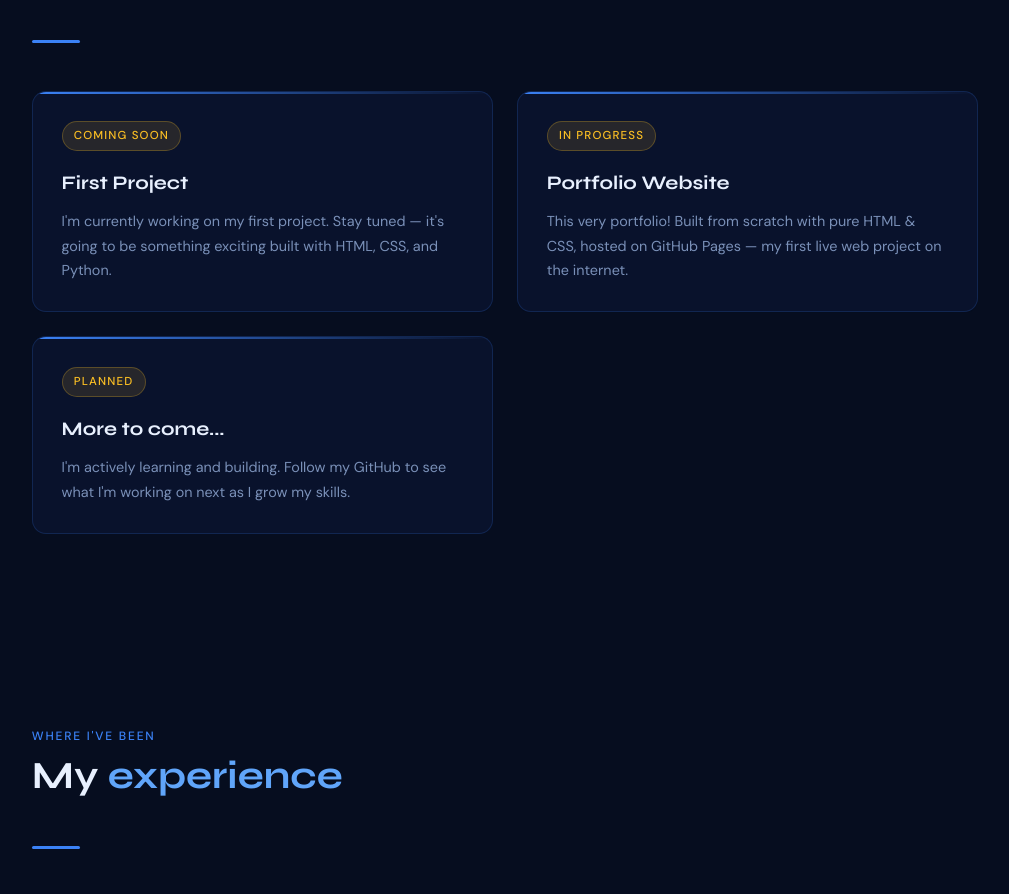
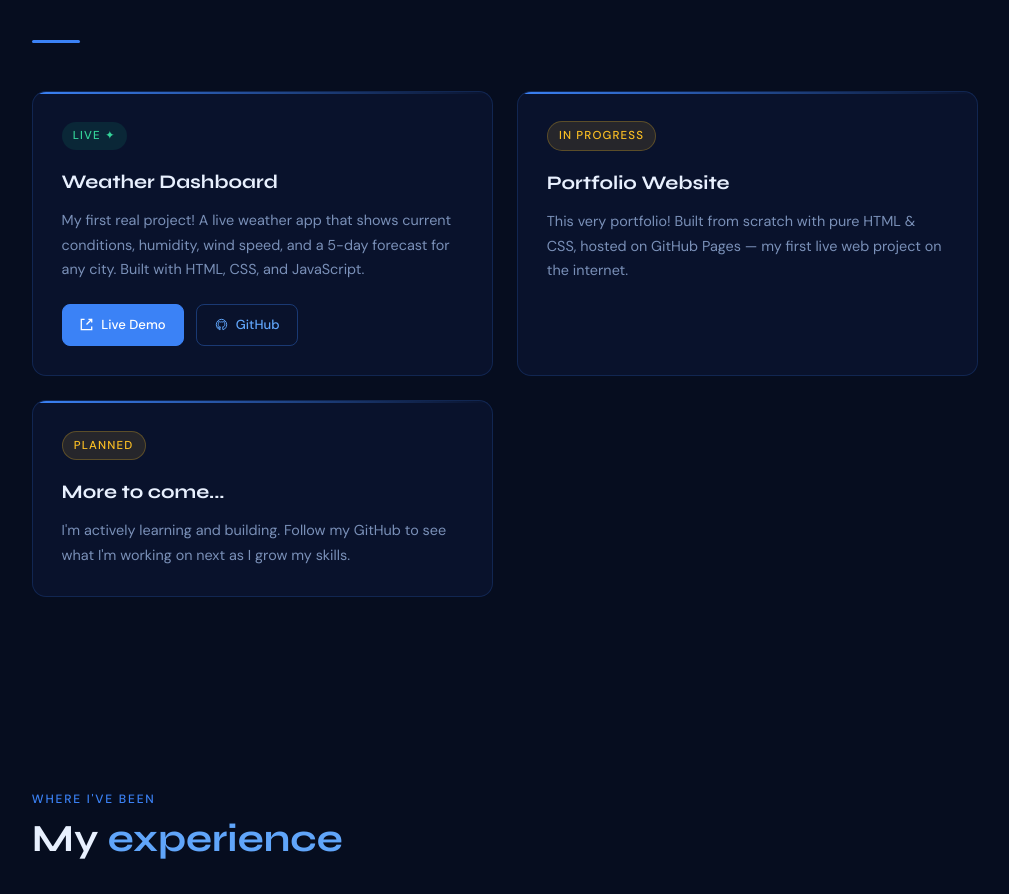
Before and after one commit to tayadesumit738-bot/portfolio-website, a plain HTML site: page index.html in a window 1280 px wide. Shown: the part 2200-3094 px from the top of the page, without its empty margins (135-1144 px from the left). Drawn offline with Linux system fonts and the light colour scheme.

Commit message:
Update index.html

```diff
--- a/index.html
+++ b/index.html
@@ -570,9 +570,19 @@
   <div class="sec-divider reveal"></div>
   <div class="projects-grid">
     <div class="project-card reveal">
-      <span class="project-status status-upcoming">Coming soon</span>
-      <h3 class="project-name">First Project</h3>
-      <p class="project-desc">I'm currently working on my first project. Stay tuned — it's going to be something exciting built with HTML, CSS, and Python.</p>
+      <span class="project-status" style="background:rgba(16,185,129,0.12);color:#34d399;border-color:rgba(52,211,153,0.3);">Live ✦</span>
+      <h3 class="project-name">Weather Dashboard</h3>
+      <p class="project-desc">My first real project! A live weather app that shows current conditions, humidity, wind speed, and a 5-day forecast for any city. Built with HTML, CSS, and JavaScript.</p>
+      <div style="display:flex;gap:0.75rem;margin-top:1.4rem;flex-wrap:wrap;">
+        <a href="https://tayadesumit738-bot.github.io/weather-dashboard/" target="_blank" rel="noopener noreferrer" class="btn btn-primary" style="font-size:0.82rem;padding:0.55rem 1.1rem;">
+          <svg width="13" height="13" viewBox="0 0 20 20" fill="none" stroke="currentColor" stroke-width="2"><path d="M18 13v5H2V2h5"/><path d="M10 10L18 2"/><path d="M13 2h5v5"/></svg>
+          Live Demo
+        </a>
+        <a href="https://github.com/tayadesumit738-bot/weather-dashboard" target="_blank" rel="noopener noreferrer" class="btn btn-outline" style="font-size:0.82rem;padding:0.55rem 1.1rem;">
+          <svg width="13" height="13" viewBox="0 0 20 20" fill="none" stroke="currentColor" stroke-width="1.5"><path d="M10 2C5.58 2 2 5.69 2 10.22c0 3.64 2.29 6.73 5.47 7.82.4.08.55-.18.55-.39v-1.37c-2.23.5-2.7-1.1-2.7-1.1-.36-.95-.89-1.2-.89-1.2-.73-.51.06-.5.06-.5.8.06 1.23.85 1.23.85.71 1.25 1.87.89 2.33.68.07-.53.28-.89.51-1.1-1.78-.21-3.65-.92-3.65-4.09 0-.9.31-1.64.82-2.22-.08-.21-.36-1.05.08-2.18 0 0 .67-.22 2.2.84A7.54 7.54 0 0 1 10 5.9c.68 0 1.36.09 2 .27 1.53-1.06 2.2-.84 2.2-.84.44 1.13.16 1.97.08 2.18.51.58.82 1.32.82 2.22 0 3.18-1.88 3.88-3.67 4.09.29.26.54.76.54 1.52v2.26c0 .22.14.48.55.39C15.71 16.95 18 13.86 18 10.22 18 5.69 14.42 2 10 2z"/></svg>
+          GitHub
+        </a>
+      </div>
     </div>
     <div class="project-card reveal">
       <span class="project-status status-upcoming">In progress</span>
```
